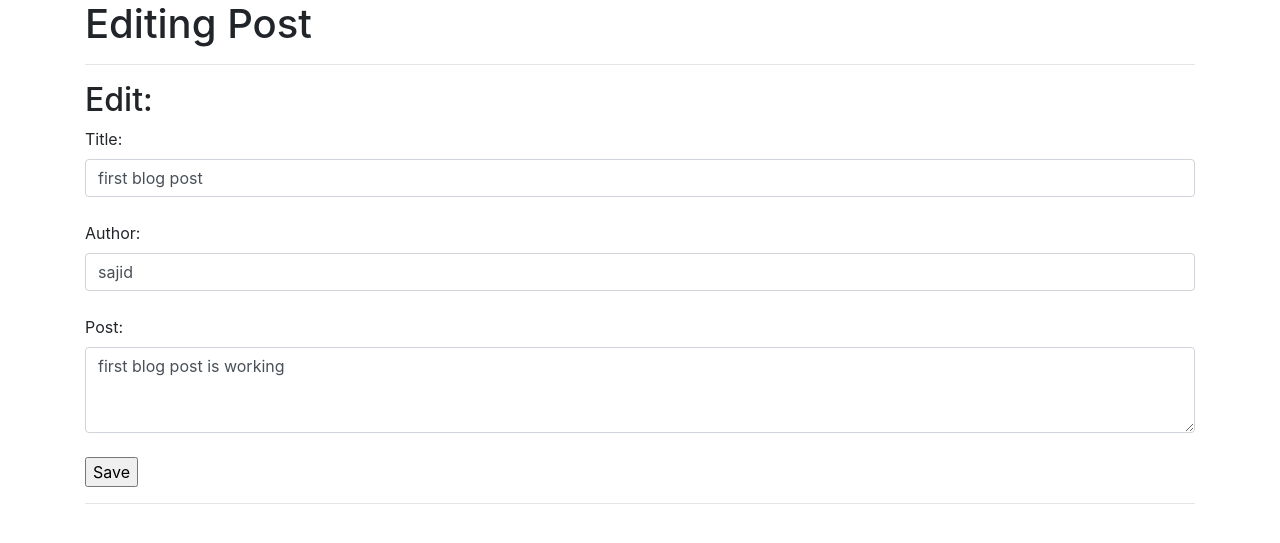
After one commit to Sajid16/Blog_Application_In_Flask, a Flask app: page /posts/update/1 in a window 1280 px wide. The commit adds this page. Shown: the top 543 px of the page. Run offline with Flask 2, Linux system fonts and the light colour scheme; data comes from the database, SQL or seed files in the repository; both versions use the stored data as it was after the commit; some libraries are stand-ins or nearby versions.

Commit message:
full crud done and practice to 1:53:42sec

```diff
--- a/app.py
+++ b/app.py
@@ -1,4 +1,4 @@
-from flask import Flask, render_template
+from flask import Flask, render_template, request, redirect, url_for
 from flask_sqlalchemy import SQLAlchemy
 from datetime import datetime
 
@@ -25,12 +25,46 @@ def index():
 
 @app.route('/posts/', methods=['GET', 'POST'])
 def posts():
-    return render_template('posts.html')
+    if request.method == 'POST':
+        title = request.form['title']
+        author = request.form['author']
+        content = request.form['content']
+        # print(title)
+        # print(author)
+        # print(content)
+
+        new_post = BlogPost(title=title, content=content, author=author)
+        # print('on line 34')
+        db.session.add(new_post)
+        # print('on line 36')
+        db.session.commit()
+        # print('on line 38')
+        return redirect(url_for('posts'))
+    else:
+        all_posts = BlogPost.query.order_by(BlogPost.date_posted).all()
+        return render_template('posts.html', posts=all_posts)
 
 
-@app.route('/new_posts/', methods=['GET', 'POST'])
-def new_posts():
-    return render_template('new_post.html')
+@app.route('/posts/delete/<int:post_id>')
+def delete(post_id):
+    delete_post = BlogPost.query.get_or_404(post_id)
+    db.session.delete(delete_post)
+    db.session.commit()
+    return redirect(url_for('posts'))
+
+
+@app.route('/posts/update/<int:post_id>')
+def update(post_id):
+    edit_post = BlogPost.query.get_or_404(post_id)
+
+    if request.method == 'POST':
+        edit_post.title = request.form['title']
+        edit_post.author = request.form['author']
+        edit_post.content = request.form['content']
+        db.session.commit()
+        return redirect(url_for('posts'))
+    else:
+        return render_template('edit.html', post=edit_post)
 
 
 if __name__ == "__main__":
--- /dev/null
+++ b/templates/edit.html
@@ -0,0 +1,31 @@
+{% extends 'base.html' %}
+
+{% block title %}
+<title>Edit Post</title>
+{% endblock %}
+
+{% block main_content %}
+
+<div class="container">
+    <h1>Editing Post</h1>
+
+    <hr>
+    <h2>Edit:</h2>
+    <form action='/posts/update/{{post.id}}' method='POST'>
+        <label for="title">Title:</label>
+        <input class="form-control" type="text" name='title' id='title' value="{{ post.title }}"
+               aria-label="Enter Title">
+        <br>
+        <label for="author">Author:</label>
+        <input class="form-control" type="text" name='author' id='author' value="{{ post.author }}"
+               aria-label="Enter Author">
+        <br>
+        <label for="content">Post:</label>
+        <textarea class="form-control" name='content' id="content" aria-label="Enter Content" rows="3">{{ post.content }}</textarea>
+        <br>
+        <input type='submit' value='Save'>
+    </form>
+    <hr>
+</div>
+
+{% endblock %}
```
Also changed, not shown: templates/new_post.html (deleted, +0 -38 lines), templates/posts.html (+38 -4 lines), posts.db.
